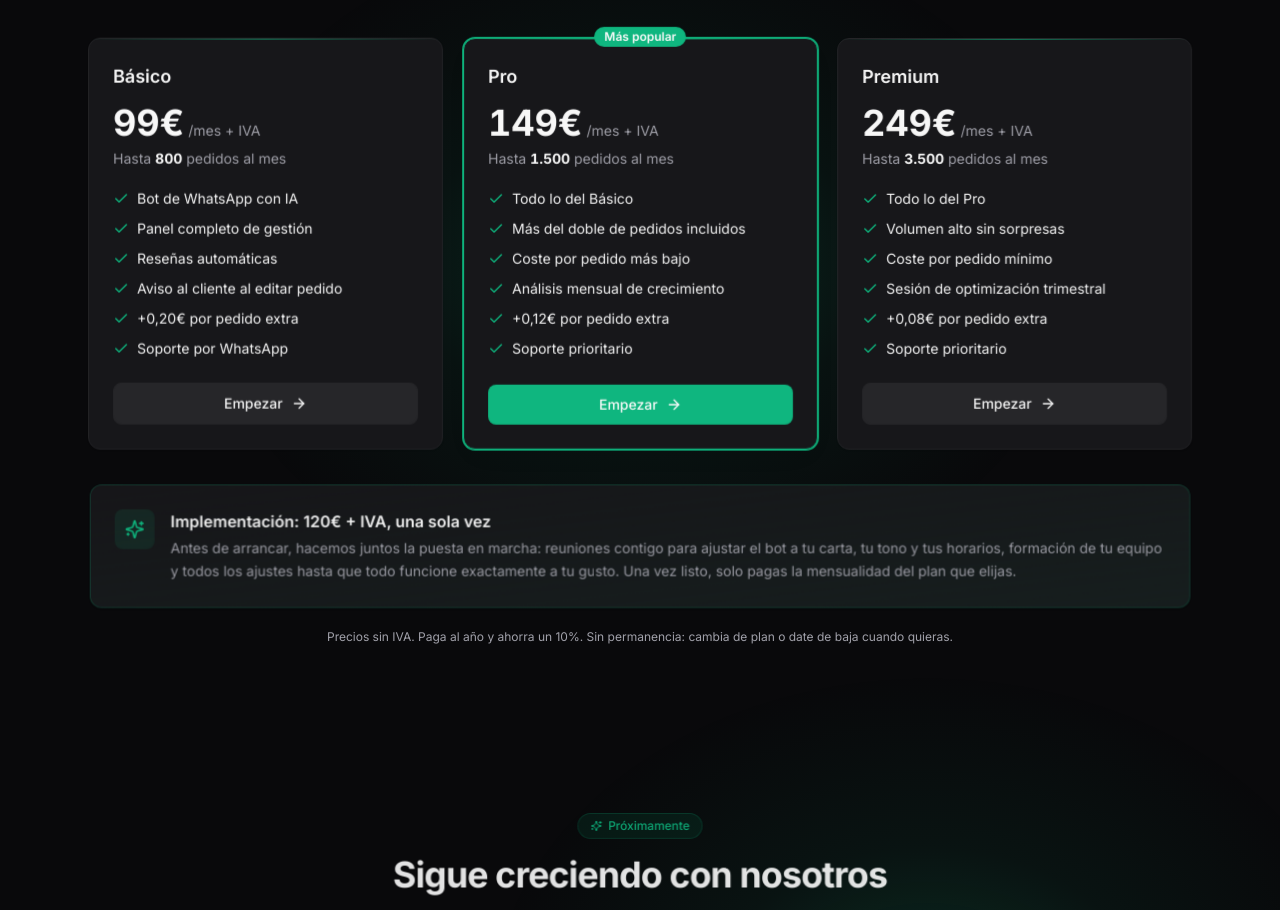
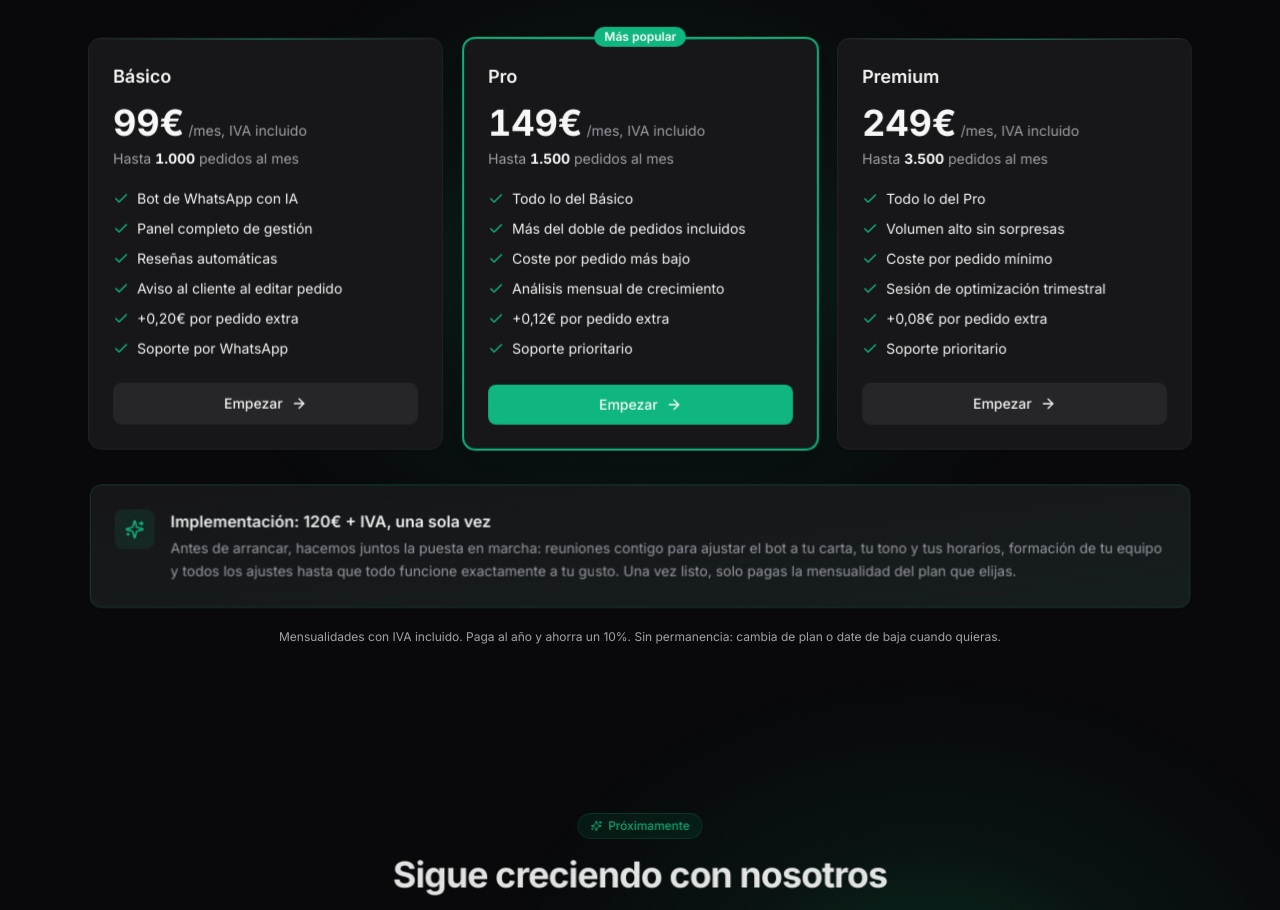
Before and after one commit to sancascd/panel-pedidos, a Next.js app: page / in a window 1280 px wide. Shown: the part 4020-4930 px from the top of the page. Built offline with nearby package versions, Linux system fonts and the light colour scheme.

Commit message:
Precios oficiales: Basico con 1.000 pedidos y mensualidades con IVA incluido
La implementacion sigue siendo 120 EUR + IVA. Cambiado en lib/planes.js,
la landing (tarjeta, demo, nota y FAQ), /plan y /admin.

Co-Authored-By: Claude Opus 5 <noreply@anthropic.com>

```diff
--- a/app/admin/page.js
+++ b/app/admin/page.js
@@ -978,7 +978,7 @@ export default function PaginaAdmin() {
                       }`}
                     >
                       <span className="block text-sm font-semibold">{p.nombre}</span>
-                      <span className="block text-xs mt-0.5 tabular-nums">{p.precio}&euro;/mes + IVA</span>
+                      <span className="block text-xs mt-0.5 tabular-nums">{p.precio}&euro;/mes, IVA incl.</span>
                       <span className="block text-xs text-text-muted mt-0.5 tabular-nums">
                         {p.pedidosIncluidos} pedidos
                       </span>
--- a/app/page.js
+++ b/app/page.js
@@ -299,7 +299,7 @@ function PlanCard({ nombre, precio, pedidos, recomendado, features }) {
         <h3 className="text-lg font-semibold text-text">{nombre}</h3>
         <div className="mt-2 md:mt-3 flex items-baseline gap-1">
           <span className="text-3xl md:text-4xl font-bold text-text tabular-nums">{precio}€</span>
-          <span className="text-text-muted text-sm">/mes + IVA</span>
+          <span className="text-text-muted text-sm">/mes, IVA incluido</span>
         </div>
         <p className="text-sm text-text-muted mt-1.5">
           Hasta <strong className="text-text tabular-nums">{pedidos}</strong> pedidos al mes
@@ -549,13 +549,13 @@ function DemoPlan() {
       <div className="max-w-md rounded-xl border border-border bg-surface-2 p-4">
         <div className="flex items-center justify-between text-xs mb-2">
           <span className="font-semibold text-text">Plan Básico</span>
-          <span className="text-text-muted tabular-nums">584 / 800 pedidos</span>
+          <span className="text-text-muted tabular-nums">730 / 1.000 pedidos</span>
         </div>
         <div className="h-3 rounded-full bg-border overflow-hidden">
           <div className="h-full rounded-full bg-accent" style={{ width: '73%' }} />
         </div>
         <p className="mt-3 text-[11px] text-text-muted leading-relaxed">
-          Vas al 73% del plan. A este ritmo llegarás a ~800. Te avisaremos si te conviene subir a Pro.
+          Vas al 73% del plan. A este ritmo llegarás a ~1.000. Te avisaremos si te conviene subir a Pro.
         </p>
       </div>
     </div>
@@ -957,7 +957,7 @@ export default function PaginaLanding() {
           <PlanCard
             nombre="Básico"
             precio="99"
-            pedidos="800"
+            pedidos="1.000"
             recomendado={false}
             features={[
               'Bot de WhatsApp con IA',
@@ -1021,7 +1021,7 @@ export default function PaginaLanding() {
         </Reveal>
 
         <p className="text-xs text-text-muted text-center mt-6">
-          Precios sin IVA. Paga al año y ahorra un 10%.
+          Mensualidades con IVA incluido. Paga al año y ahorra un 10%.
           Sin permanencia: cambia de plan o date de baja cuando quieras.
         </p>
       </section>
@@ -1103,7 +1103,7 @@ export default function PaginaLanding() {
           />
           <FAQItem
             pregunta="¿Qué pasa si paso de los pedidos incluidos en mi plan?"
-            respuesta="Los pedidos de más se cobran por unidad, y cuanto mayor es tu plan, más barato el extra: 0,20€ en Básico, 0,12€ en Pro y 0,08€ en Premium. Por ejemplo, en Básico (99€/mes hasta 800 pedidos), si haces 900 pedidos serían 99€ + (100 × 0,20€) = 119€, IVA incluido. En tu panel ves tu consumo en todo momento y te avisamos antes de pasarte, para que pases al plan que te salga más a cuenta."
+            respuesta="Los pedidos de más se cobran por unidad, y cuanto mayor es tu plan, más barato el extra: 0,20€ en Básico, 0,12€ en Pro y 0,08€ en Premium. Por ejemplo, en Básico (99€/mes hasta 1.000 pedidos), si haces 1.100 pedidos serían 99€ + (100 × 0,20€) = 119€, IVA incluido. En tu panel ves tu consumo en todo momento y te avisamos antes de pasarte, para que pases al plan que te salga más a cuenta."
           />
           <FAQItem
             pregunta="¿Puedo subir o bajar de plan cuando quiera?"
--- a/app/plan/page.js
+++ b/app/plan/page.js
@@ -180,7 +180,7 @@ export default function PaginaPlan() {
               <p className="text-xs text-text-muted uppercase tracking-wide">Plan actual</p>
               <div className="flex items-baseline gap-2 mt-1">
                 <h2 className="text-2xl font-bold text-text">{plan.nombre}</h2>
-                <span className="text-text-muted text-sm tabular-nums">{plan.precio}€/mes + IVA</span>
+                <span className="text-text-muted text-sm tabular-nums">{plan.precio}€/mes, IVA incluido</span>
               </div>
             </div>
             <div className="text-right">
@@ -321,7 +321,7 @@ export default function PaginaPlan() {
 
         <p className="text-xs text-text-muted text-center">
           El periodo se cuenta desde la fecha de alta de tu plan. Los pedidos por encima del límite
-          se facturan a {plan.overage.toFixed(2)}€ cada uno. Precios sin IVA.
+          se facturan a {plan.overage.toFixed(2)}€ cada uno. Precios con IVA incluido.
         </p>
       </main>
     </div>
```
Also changed, not shown: lib/planes.js.
